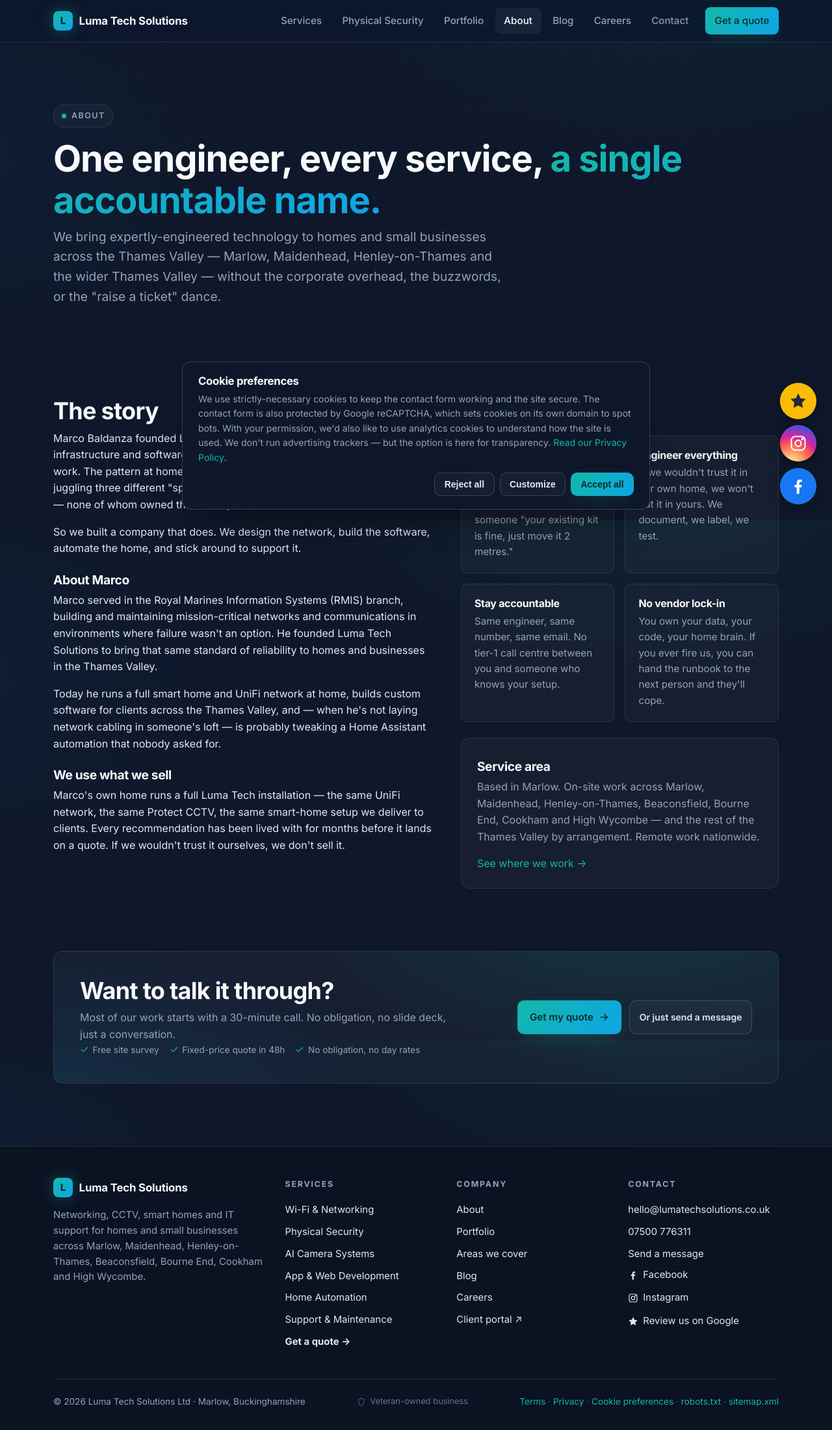
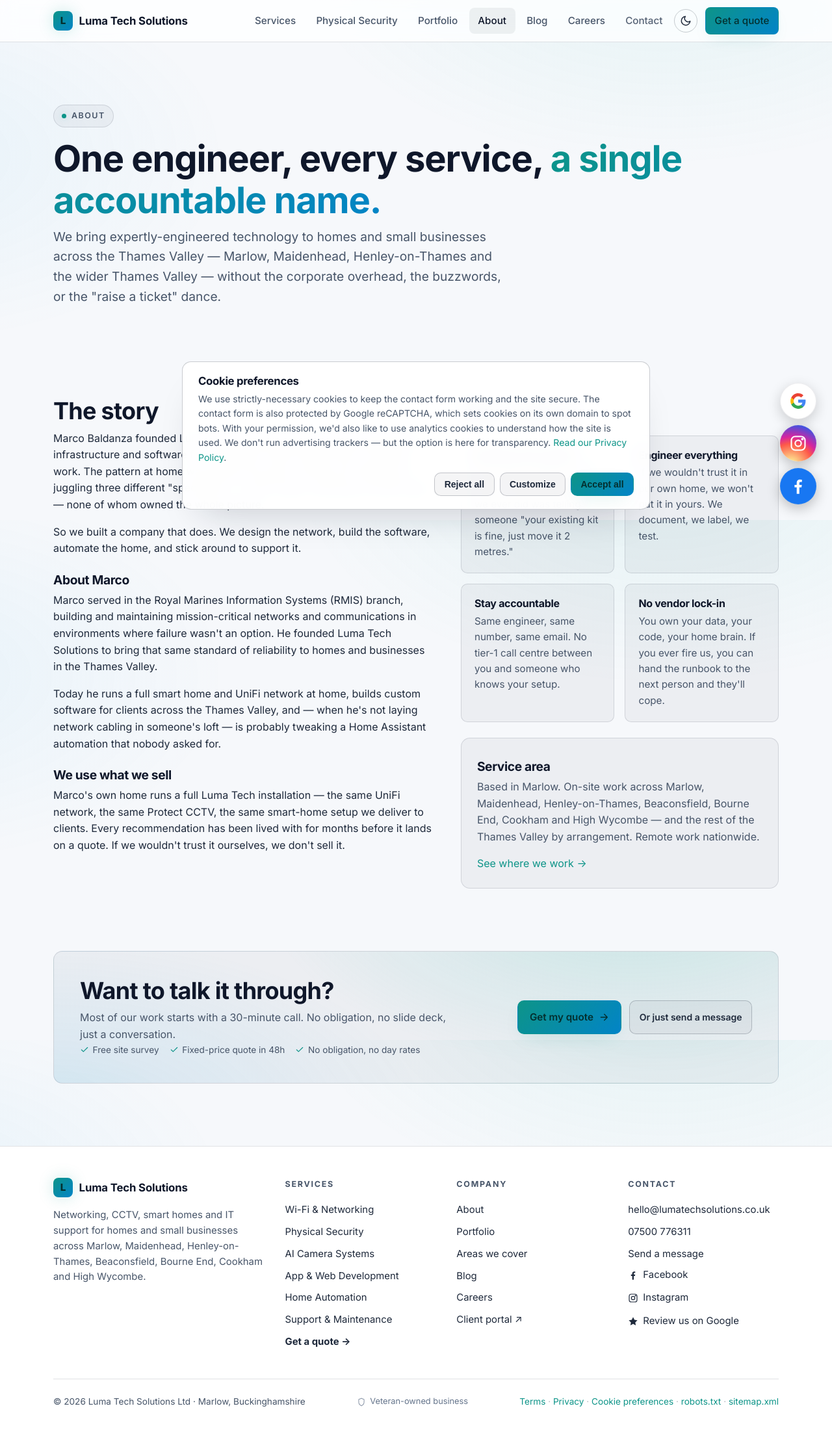
Before and after one commit to Comm4nd0/luma-tech-solutions, a Django app: page /about/ in a window 1280 px wide. Shown: the whole page at 65% size. Run offline with Django 5.2, Linux system fonts and the light colour scheme.

Commit message:
feat: light theme default with toggle, sweep reveal + hint pulse, classic Google G
Theme:
- Add [data-theme="light"] CSS variable overrides; nav, hero progress, cookie consent, and Leaflet attribution patched for the dark-hardcoded surfaces.
- Cursor orbs flip from mix-blend-mode screen (dark) to multiply (light).
- New sun/moon toggle in the nav before "Get a quote", persisted via localStorage as 'luma-theme'.
- Light is now the default for first-time visitors regardless of OS preference; OS preference no longer consulted.
- Inline head script applies the theme attribute before paint to avoid a flash of wrong theme.

Toggle reveal:
- Clicking the toggle drops a destination-coloured overlay whose clip-path animates from a 0px circle at the button's centre out to a circle covering the farthest viewport corner (600ms, Material 'standard' curve). Theme attribute swaps and overlay removes when the circle reaches max — the new theme is revealed in the wake.

Hint pulse:
- 3s after the first page-load of a session, a subtle dark wave emanates from the toggle: clip-path grows to viewport-max while opacity ramps 0 → 0.45 → 0 (1300ms bell curve via WAAPI), so the user clearly sees dark mode is available without the wave dominating the page. Gated to once per session via sessionStorage 'luma-theme-hint-seen'. If the user has already switched to dark, the pulse uses the light colour instead.

Google social FAB:
- Replace the gold star with the classic four-colour Google "G" SVG; button background flipped to white with a soft inner border so the brand mark reads on both themes.

Co-Authored-By: Claude Opus 4.7 (1M context) <noreply@anthropic.com>

```diff
--- a/static/css/site.css
+++ b/static/css/site.css
@@ -26,6 +26,35 @@
   --container: 1180px;
   --maxread: 68ch;
 }
+
+[data-theme="light"] {
+  --bg:        #f6f8fb;
+  --bg-2:      #ffffff;
+  --bg-3:      #ffffff;
+  --surface:   rgba(15, 23, 42, 0.04);
+  --surface-2: rgba(15, 23, 42, 0.06);
+  --border:    rgba(15, 23, 42, 0.12);
+  --border-strong: rgba(15, 23, 42, 0.22);
+  --fg:        #1e293b;
+  --fg-strong: #0f172a;
+  --muted:     #475569;
+  --muted-2:   #64748b;
+  --accent:    #0d9488;   /* teal-600 — better contrast on white */
+  --accent-2:  #0284c7;   /* sky-600 */
+  --accent-glow: rgba(13, 148, 136, 0.20);
+  --shadow-lg: 0 30px 60px -30px rgba(15, 23, 42, 0.22);
+}
+
+/* Light-mode overrides for surfaces that were hardcoded dark. */
+[data-theme="light"] .nav { background: rgba(255, 255, 255, 0.78); }
+[data-theme="light"] .nav-links { /* mobile dropdown */ }
+@media (max-width: 900px) {
+  [data-theme="light"] .nav-links { background: rgba(255, 255, 255, 0.96); }
+}
+[data-theme="light"] .hero-progress { background: rgba(15, 23, 42, 0.08); }
+[data-theme="light"] .cookie-consent { background: rgba(255, 255, 255, 0.96); }
+[data-theme="light"] .cookie-toggle-knob { background: rgba(15, 23, 42, 0.08); }
+[data-theme="light"] .leaflet-control-attribution { background: rgba(255, 255, 255, 0.92) !important; }
 
 * { box-sizing: border-box; }
 html { scroll-behavior: smooth; }
@@ -1348,15 +1377,61 @@ footer.site-footer {
   height: 6px;
   border-radius: 50%;
   background: var(--accent);
-  box-shadow: 0 0 12px 2px rgba(20, 184, 166, 0.55);
+  box-shadow: 0 0 12px 2px var(--accent-glow);
   opacity: 0.35;
   will-change: transform;
   pointer-events: none;
   mix-blend-mode: screen;
 }
+[data-theme="light"] .cursor-orb {
+  mix-blend-mode: multiply;
+  opacity: 0.55;
+}
 @media (hover: none) {
   .cursor-orbs { display: none; }
 }
+
+/* ---------- theme toggle button ---------- */
+.theme-toggle {
+  background: transparent;
+  border: 1px solid var(--border-strong);
+  border-radius: 999px;
+  width: 36px;
+  height: 36px;
+  padding: 0;
+  display: inline-flex;
+  align-items: center;
+  justify-content: center;
+  color: var(--fg);
+  cursor: pointer;
+  transition: border-color 200ms ease, background 200ms ease, color 200ms ease;
+}
+.theme-toggle:hover {
+  border-color: var(--accent);
+  color: var(--accent);
+  background: var(--surface);
+}
+.theme-toggle:focus-visible {
+  outline: 2px solid var(--accent);
+  outline-offset: 2px;
+}
+.theme-toggle svg { width: 18px; height: 18px; }
+.theme-toggle .icon-moon { display: none; }
+[data-theme="light"] .theme-toggle .icon-sun { display: none; }
+[data-theme="light"] .theme-toggle .icon-moon { display: block; }
+
+/* ---------- theme-sweep transition (radial reveal from the toggle button) ---------- */
+.theme-sweep {
+  position: fixed;
+  inset: 0;
+  pointer-events: none;
+  z-index: 9999;
+  will-change: clip-path;
+  /* The clip-path circle is sized and positioned by JS at click time so the
+     reveal emanates from the toggle button. */
+}
+.theme-sweep--to-dark  { background: #0f172a; }
+.theme-sweep--to-light { background: #f6f8fb; }
 
 /* ---------- floating orbs (decorative section backgrounds) ---------- */
 .section-orb {
@@ -1795,8 +1870,9 @@ footer.site-footer {
   background: radial-gradient(circle at 30% 110%,
     #fdf497 0%, #fdf497 5%, #fd5949 45%, #d6249f 60%, #285AEB 90%);
 }
-.social-fab__btn--google    { background: #FBBC05; color: #1f2937; }
-.social-fab__btn--google:hover { color: #1f2937; }
+.social-fab__btn--google    { background: #ffffff; color: #1f2937; box-shadow: 0 6px 20px rgba(0, 0, 0, 0.18), 0 0 0 1px rgba(15, 23, 42, 0.08) inset; }
+.social-fab__btn--google:hover { color: #1f2937; box-shadow: 0 10px 28px rgba(0, 0, 0, 0.24), 0 0 0 1px rgba(15, 23, 42, 0.12) inset; }
+.social-fab__btn--google svg { width: 26px; height: 26px; }
 @media (max-width: 540px) {
   .social-fab {
     bottom: 1rem;
--- a/static/js/site.js
+++ b/static/js/site.js
@@ -1,3 +1,91 @@
+// Theme toggle (light / dark)
+(function () {
+  var btn = document.querySelector('[data-theme-toggle]');
+  if (!btn) return;
+  var SWEEP_MS = 600;
+  var sweeping = false;
+  function apply(theme) {
+    if (theme === 'light') {
+      document.documentElement.setAttribute('data-theme', 'light');
+    } else {
+      document.documentElement.removeAttribute('data-theme');
+    }
+    btn.setAttribute('aria-pressed', theme === 'light' ? 'true' : 'false');
+  }
+  // Initialise aria-pressed from whatever the inline head script applied.
+  apply(document.documentElement.getAttribute('data-theme') === 'light' ? 'light' : 'dark');
+  function buttonCircleCoords() {
+    var rect = btn.getBoundingClientRect();
+    var x = rect.left + rect.width / 2;
+    var y = rect.top + rect.height / 2;
+    var w = window.innerWidth;
+    var h = window.innerHeight;
+    return { x: x, y: y, maxR: Math.hypot(Math.max(x, w - x), Math.max(y, h - y)) };
+  }
+
+  btn.addEventListener('click', function () {
+    if (sweeping) return;
+    var current = document.documentElement.getAttribute('data-theme') === 'light' ? 'light' : 'dark';
+    var next = current === 'light' ? 'dark' : 'light';
+    try { localStorage.setItem('luma-theme', next); } catch (e) {}
+    // Radial reveal: a circle of the destination colour grows from the toggle
+    // button's centre out to the farthest viewport corner. When it covers the
+    // viewport, swap the theme attribute and remove the overlay — the colour
+    // beneath now matches what was visible.
+    sweeping = true;
+    var c = buttonCircleCoords();
+    var overlay = document.createElement('div');
+    overlay.className = 'theme-sweep theme-sweep--to-' + next;
+    overlay.style.clipPath = 'circle(0px at ' + c.x + 'px ' + c.y + 'px)';
+    overlay.style.transition = 'clip-path ' + SWEEP_MS + 'ms cubic-bezier(0.4, 0, 0.2, 1)';
+    document.body.appendChild(overlay);
+    void overlay.offsetHeight;
+    overlay.style.clipPath = 'circle(' + c.maxR + 'px at ' + c.x + 'px ' + c.y + 'px)';
+    setTimeout(function () {
+      apply(next);
+      overlay.remove();
+      sweeping = false;
+    }, SWEEP_MS);
+  });
+
+  // One-time hint pulse: 3 seconds after load, a dark wave emanates from the
+  // toggle to showcase dark mode, then fades back to the current theme.
+  // Gated to once per session via sessionStorage.
+  function showThemeHintPulse() {
+    if (sweeping) return;
+    if (!document.body.animate) return; // very old browser without WAAPI
+    var current = document.documentElement.getAttribute('data-theme') === 'light' ? 'light' : 'dark';
+    // The pulse shows the opposite of the current theme — usually dark on light.
+    var pulseTheme = current === 'light' ? 'dark' : 'light';
+    var c = buttonCircleCoords();
+    var overlay = document.createElement('div');
+    overlay.className = 'theme-sweep theme-sweep--to-' + pulseTheme;
+    overlay.style.clipPath = 'circle(0px at ' + c.x + 'px ' + c.y + 'px)';
+    document.body.appendChild(overlay);
+    var anim = overlay.animate([
+      { clipPath: 'circle(0px at ' + c.x + 'px ' + c.y + 'px)', opacity: 0 },
+      { clipPath: 'circle(' + c.maxR + 'px at ' + c.x + 'px ' + c.y + 'px)', opacity: 0.45, offset: 0.6 },
+      { clipPath: 'circle(' + c.maxR + 'px at ' + c.x + 'px ' + c.y + 'px)', opacity: 0 },
+    ], {
+      duration: 1300,
+      easing: 'cubic-bezier(0.4, 0, 0.2, 1)',
+      fill: 'forwards',
+    });
+    anim.onfinish = function () { overlay.remove(); };
+  }
+
+  try {
+    if (!sessionStorage.getItem('luma-theme-hint-seen')) {
+      setTimeout(function () {
+        showThemeHintPulse();
+        try { sessionStorage.setItem('luma-theme-hint-seen', '1'); } catch (e) {}
+      }, 3000);
+    }
+  } catch (e) {
+    setTimeout(showThemeHintPulse, 3000);
+  }
+})();
+
 // Mobile nav toggle
 (function () {
   var toggle = document.querySelector('[data-nav-toggle]');
--- a/templates/base.html
+++ b/templates/base.html
@@ -34,6 +34,21 @@
   <link rel="preconnect" href="https://fonts.googleapis.com" />
   <link rel="preconnect" href="https://fonts.gstatic.com" crossorigin />
   <link rel="stylesheet" href="https://fonts.googleapis.com/css2?family=Inter:wght@400;500;600;700;800&display=swap" />
+
+  <script>
+    (function () {
+      try {
+        var saved = localStorage.getItem('luma-theme');
+        // Default to light; honour an explicit user toggle (saved) above all.
+        var pref = (saved === 'dark') ? 'dark' : 'light';
+        if (pref === 'light') document.documentElement.setAttribute('data-theme', 'light');
+      } catch (e) {
+        // localStorage may throw in private mode — fall through to the light default
+        // (no data-theme set means dark, so set it explicitly for the fallback).
+        document.documentElement.setAttribute('data-theme', 'light');
+      }
+    })();
+  </script>
 
   <link rel="stylesheet" href="{% static 'css/site.css' %}" />
 
@@ -147,6 +162,17 @@
         <li><a href="{% url 'blog' %}" class="{% if active_nav == 'blog' %}active{% endif %}">Blog</a></li>
         <li><a href="{% url 'careers' %}" class="{% if active_nav == 'careers' %}active{% endif %}">Careers</a></li>
         <li><a href="{% url 'contact' %}" class="nav-secondary {% if active_nav == 'contact' %}active{% endif %}">Contact</a></li>
+        <li class="nav-theme-toggle">
+          <button type="button" class="theme-toggle" data-theme-toggle aria-label="Toggle light/dark theme">
+            <svg class="icon-sun" viewBox="0 0 24 24" fill="none" stroke="currentColor" stroke-width="2" stroke-linecap="round" stroke-linejoin="round" aria-hidden="true">
+              <circle cx="12" cy="12" r="4"/>
+              <path d="M12 2v2M12 20v2M4.93 4.93l1.41 1.41M17.66 17.66l1.41 1.41M2 12h2M20 12h2M4.93 19.07l1.41-1.41M17.66 6.34l1.41-1.41"/>
+            </svg>
+            <svg class="icon-moon" viewBox="0 0 24 24" fill="none" stroke="currentColor" stroke-width="2" stroke-linecap="round" stroke-linejoin="round" aria-hidden="true">
+              <path d="M21 12.79A9 9 0 1 1 11.21 3 7 7 0 0 0 21 12.79Z"/>
+            </svg>
+          </button>
+        </li>
         <li class="nav-cta"><a href="{% url 'quote' %}" class="btn btn-primary btn-sm plausible-event-name=Nav+Quote+Click">Get a quote</a></li>
       </ul>
     </div>
@@ -234,7 +260,7 @@
        class="social-fab__btn social-fab__btn--google plausible-event-name=Google+Review+Click"
        target="_blank" rel="noopener"
        aria-label="Leave us a Google review">
-      {% include 'partials/_icons.html' with name='star' %}
+      {% include 'partials/_icons.html' with name='google-g' %}
     </a>
     <a href="https://www.instagram.com/luma_tech_solutions/"
        class="social-fab__btn social-fab__btn--instagram plausible-event-name=Instagram+Click"
--- a/templates/partials/_icons.html
+++ b/templates/partials/_icons.html
@@ -31,4 +31,11 @@
 <svg viewBox="0 0 24 24" fill="none" stroke="currentColor" stroke-width="1.8" stroke-linecap="round" stroke-linejoin="round" aria-hidden="true"><circle cx="11" cy="11" r="7"/><line x1="21" y1="21" x2="16.5" y2="16.5"/></svg>
 {% elif name == 'sparkle' %}
 <svg viewBox="0 0 24 24" fill="none" stroke="currentColor" stroke-width="1.8" stroke-linecap="round" stroke-linejoin="round" aria-hidden="true"><path d="M12 2v6M12 16v6M2 12h6M16 12h6M5 5l3 3M16 16l3 3M19 5l-3 3M8 16l-3 3"/></svg>
+{% elif name == 'google-g' %}
+<svg viewBox="0 0 24 24" aria-hidden="true">
+  <path fill="#4285F4" d="M22.56 12.25c0-.78-.07-1.53-.2-2.25H12v4.26h5.92c-.26 1.37-1.04 2.53-2.21 3.31v2.77h3.57c2.08-1.92 3.28-4.74 3.28-8.09z"/>
+  <path fill="#34A853" d="M12 23c2.97 0 5.46-.98 7.28-2.66l-3.57-2.77c-.98.66-2.23 1.06-3.71 1.06-2.86 0-5.29-1.93-6.16-4.53H2.18v2.84C3.99 20.53 7.7 23 12 23z"/>
+  <path fill="#FBBC05" d="M5.84 14.09c-.22-.66-.35-1.36-.35-2.09s.13-1.43.35-2.09V7.07H2.18C1.43 8.55 1 10.22 1 12s.43 3.45 1.18 4.93l2.85-2.22.81-.62z"/>
+  <path fill="#EA4335" d="M12 5.38c1.62 0 3.06.56 4.21 1.64l3.15-3.15C17.45 2.09 14.97 1 12 1 7.7 1 3.99 3.47 2.18 7.07l3.66 2.84c.87-2.6 3.3-4.53 6.16-4.53z"/>
+</svg>
 {% endif %}
```
